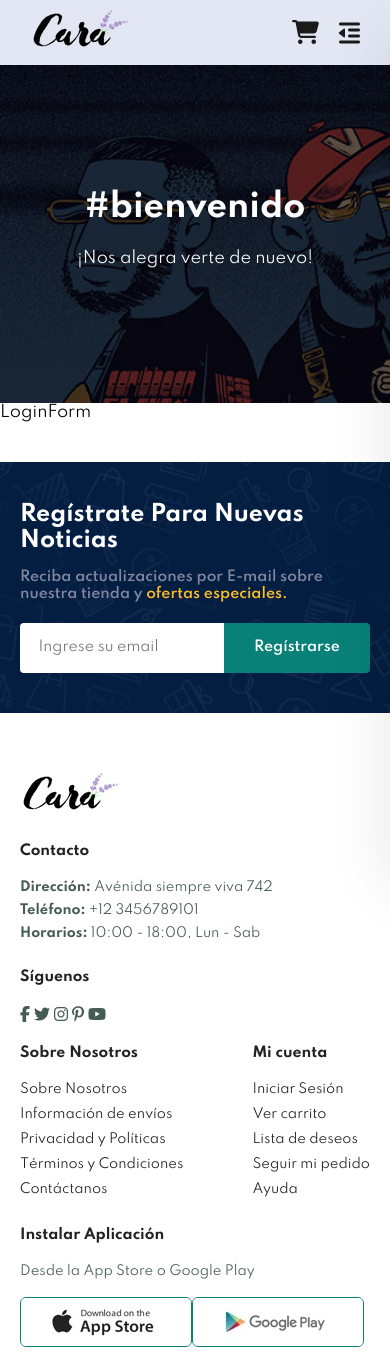
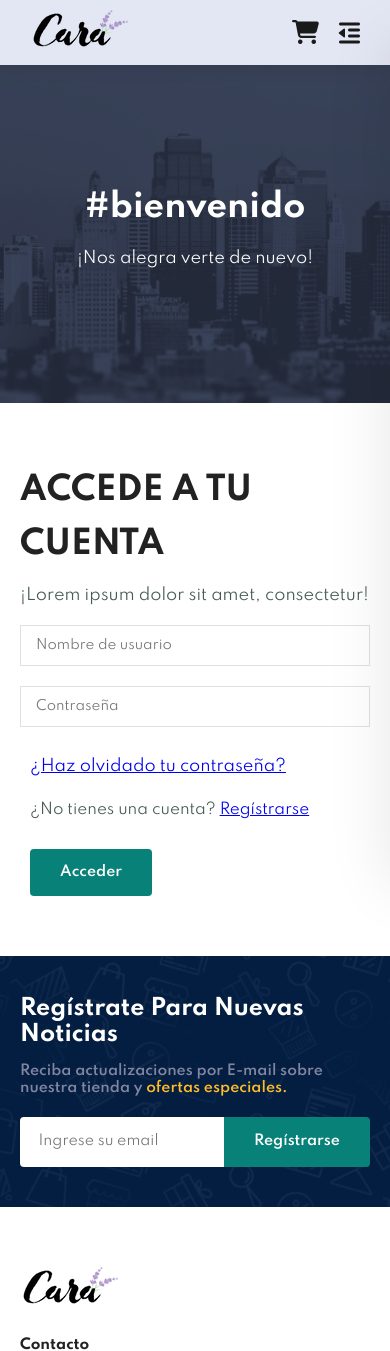
Before and after one commit to tomasyovino/frontend-cara-ecommerce-reactjs, a React (Create React App) app: page /login in a window 390 px wide. Shown: the top 1351 px of the page. Built offline with nearby package versions, Linux system fonts and the light colour scheme; the HTML template or start-up script is replaced by a standard one.

Commit message:
Display Login page complete design structure & responsive design

```diff
--- a/src/App.css
+++ b/src/App.css
@@ -696,7 +696,7 @@ body {
 
 /* About Page */
 #about-hero.page-header {
-    background-image: url("./assets/img/about/banner.png");
+    background-image: url("./assets/img/banner/b2.jpg");
 }
 
 .about-head {
@@ -938,57 +938,69 @@ body {
     padding: 12px 20px;
 }
 
-/* Register Start */
+/* Register & Login Start */
 
 #register-hero.page-header {
     background-image: url("./assets/img/about/banner.png");
 }
 
-.register-form form {
+#login-hero.page-header {
+    background-image: url("./assets/img/about/banner.png");
+}
+
+.client-form form {
     display: flex;
     flex-direction: column;
     align-items: flex-start;
     gap: 20px;
 }
 
-.register-form form input {
+.client-form form input {
     width: 100%;
     padding: 12px 15px;
     outline: none;
     border: 1px solid #e1e1e1;
 }
 
-.register-form form div {
+.client-form form div {
     display: flex;
     align-items: center;
     gap: 10px;
 }
 
-.register-form form div input {
+.client-form form div input {
     padding: 0;
     width: auto;
     margin: 0;
     margin-left: 10px;
 }
 
-.register-form form div label {
+.client-form form div label {
     margin-top: 3px;
     font-size: 14px;
 }
 
-.register-form form .btn-container {
+.client-form form .btn-container {
     justify-content: space-between;
     width: 100%;
     padding: 0 10px;
+    margin-top: 10px;
 }
 
-.register-form form p {
+.client-form form p {
     font-size: 15px;
 }
 
-.register-form form button {
+.client-form form button {
     background-color: #088178;
     color: #fff;
+}
+
+.client-form form .btn-container div {
+    display: flex;
+    flex-direction: column;
+    gap: 10px;
+    align-items: flex-start;
 }
 
 /* Start Media Queries */
@@ -1096,6 +1108,13 @@ body {
 
     .form-details form {
         width: 50%;
+    }
+
+    /* Register & Login Page */
+    .client-form form .btn-container {
+        flex-direction: column;
+        align-items: flex-start;
+        justify-content: space-between;
     }
 }
 
--- a/src/components/login-section/LoginForm.js
+++ b/src/components/login-section/LoginForm.js
@@ -1,8 +1,22 @@
-import React from 'react'
+import { Link } from "react-router-dom"
 
 const LoginForm = () => {
   return (
-    <div>LoginForm</div>
+    <section className='client-form section-p1 section-m1'>
+      <h2>ACCEDE A TU CUENTA</h2>
+      <p>¡Lorem ipsum dolor sit amet, consectetur!</p>
+      <form>
+        <input placeholder='Nombre de usuario' />
+        <input placeholder='Contraseña' />
+        <div className="btn-container">
+          <div>
+            <Link to="/">¿Haz olvidado tu contraseña?</Link>
+            <p>¿No tienes una cuenta? <Link to="/register">Regístrarse</Link></p>
+          </div>
+          <button type='submit' className="normal">Acceder</button>
+        </div>
+      </form>
+    </section>
   )
 }
 
--- a/src/components/register-section/RegisterForm.js
+++ b/src/components/register-section/RegisterForm.js
@@ -2,7 +2,7 @@ import { Link } from "react-router-dom"
 
 const RegisterForm = () => {
   return (
-    <section className='register-form section-p1 section-m1'>
+    <section className='client-form section-p1 section-m1'>
       <h2>CREA TU CUENTA</h2>
       <p>Únete para acceder a nuestras mejores ofertas</p>
       <form>
```
